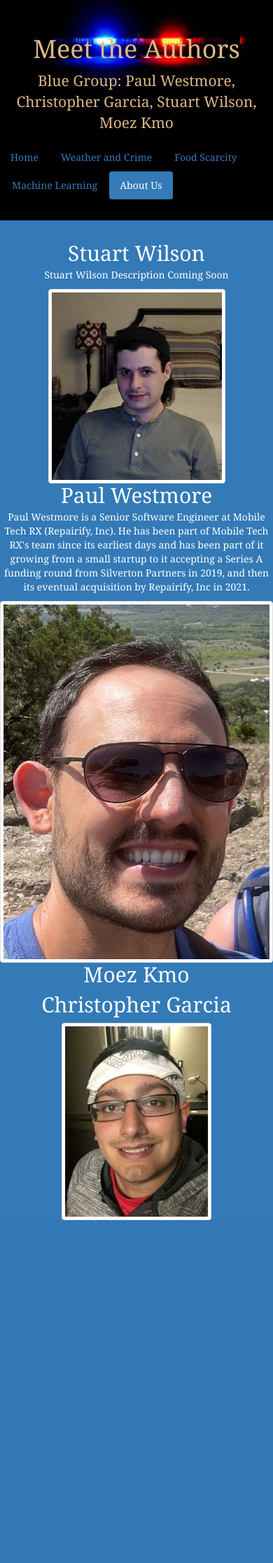
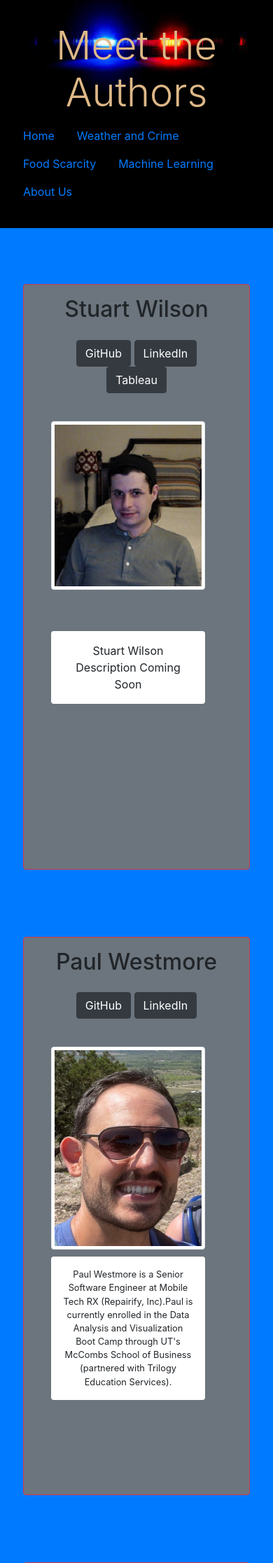
Before and after one commit to ChristopheGarcia1/Crime_Analysis-, a Flask app: page /about in a window 390 px wide. Shown: the top 2234 px of the page at 70% size. Before the commit the page ends 1744 px from the top, so only its background shows below. Run offline with Flask 2, Linux system fonts and the light colour scheme; some libraries are stand-ins or nearby versions.

Commit message:
working on HTML and CSS to unify look of project

```diff
--- a/src/app.py
+++ b/src/app.py
@@ -24,7 +24,7 @@ def about():
    data = {
       'path': local_path,
       'paul': {
-         'description': "Paul Westmore is a Senior Software Engineer at Mobile Tech RX (Repairify, Inc). He has been part of Mobile Tech RX's team since its earliest days and has been part of it growing from a small startup to it accepting a Series A funding round from Silverton Partners in 2019, and then its eventual acquisition by Repairify, Inc in 2021.",
+         'description': "Paul Westmore is a Senior Software Engineer at Mobile Tech RX (Repairify, Inc).Paul is currently enrolled in the Data Analysis and Visualization Boot Camp through UT's McCombs School of Business (partnered with Trilogy Education Services).",
          'gh': "https://github.com/pswestmore72",
          'linked': "www.linkedin.com/in/paul-westmore-a11040a9",
       },
@@ -37,7 +37,7 @@ def about():
          'description': "Stuart Wilson Description Coming Soon",
          'gh': "https://github.com/PSWil",
          'linked': "https://www.linkedin.com/in/paul-wilson-9a6234214/",
-         'Tableau': "https://public.tableau.com/app/profile/stuart.wilson2140",
+         'tableau': "https://public.tableau.com/app/profile/stuart.wilson2140",
       },
       'moez': {
          'description': "",
--- a/src/static/css/style.css
+++ b/src/static/css/style.css
@@ -1,6 +1,6 @@
 body {
           background-color: #3b3737;
-          font-family:Cambria, Cochin, Georgia, Times, 'Times New Roman', serif;
+          /* font-family:Cambria, Cochin, Georgia, Times, 'Times New Roman', serif; */
           font-size: calc();
           background-position: center;
           }
@@ -12,7 +12,7 @@ body {
           background-size: 100% 100%;
           text-align: center;
           color:burlywood;
-          font-family:Cambria, Cochin, Georgia, Times, 'Times New Roman', serif;
+          /* font-family:Cambria, Cochin, Georgia, Times, 'Times New Roman', serif; */
 }
 
 center {
--- a/src/templates/about.html
+++ b/src/templates/about.html
@@ -5,78 +5,94 @@
     <meta name="viewport" content="width=device-width, initial-scale=1.0" />
     <meta http-equiv="X-UA-Compatible" content="ie=edge" />
     <title>About Us</title>
-    <link rel="stylesheet" href="https://maxcdn.bootstrapcdn.com/bootstrap/3.3.7/css/bootstrap.min.css"/>
+    <link rel="stylesheet" href="https://maxcdn.bootstrapcdn.com/bootstrap/4.0.0/css/bootstrap.min.css" integrity="sha384-Gn5384xqQ1aoWXA+058RXPxPg6fy4IWvTNh0E263XmFcJlSAwiGgFAW/dAiS6JXm" crossorigin="anonymous">
     <link rel="stylesheet" href="{{ url_for('static', filename='css/style.css') }}">
   </head>
   <body>
     <div class= "contatiner bg-primary dark">
       <div class="row">
-        <!-- Add Jumbotron to Header -->
-        <div class=" col-md jumbotron text-center container bg-primary dark">
-          <h1>Meet the Authors</h1>
-          <p>Blue Group: Paul Westmore, Christopher Garcia, Stuart Wilson, Moez Kmo</p>
-          <ul class="nav nav-pills">
-            <li><a href="{{ data.path }}/">  Home  </a></li>
-            <li><a href="{{ data.path }}/weather">  Weather and Crime  </a> </li>
-            <li><a href="{{ data.path }}/food">  Food Scarcity  </a> </li>
-            <li><a href="{{ data.path }}/machine-learning">  Machine Learning  </a> </li>
-            <li class="active"><a href="{{ data.path }}/about">  About Us  </a> </li>
-          </ul>
+        <div class="col-md jumbotron text-center container">
+          <h1 class="display-4">Meet the Authors</h1>
+          <nav class="nav float-left ml-3">
+            <a class="nav-link" href="{{ data.path }}/">Home</a>
+            <a class="nav-link" href="{{ data.path }}/weather">Weather and Crime</a>
+            <a class="nav-link" href="{{ data.path }}/food">Food Scarcity</a>
+            <a class="nav-link" href="{{ data.path }}/machine-learning">Machine Learning</a>
+            <a class="nav-link active" href="{{ data.path }}/about">About Us</a>
+          </nav>
         </div>
-        </div>
-    <!-- Add section for each contributer -->
-    <div class="row" id="mars-news">
-        <div class="col-md-6 text-center">
-          <div class="media">
-            <div class="media-body">
-              <h2 class="media-heading">Stuart Wilson</h2>
-              <p>{{ data.stuart.description }}</p>
-              <div class="col-md">
-                <div class=center>
-                  <img class="img-thumbnail" src="{{ url_for('static', filename='images/stuart_profile.png') }}">
-                </div>
-              </div>
+      </div>
+      <!-- Add section for each contributer -->
+      <div class="row" style="color: #212529;">
+        <!-- Stuart -->
+        <div class="col-md-5 text-center bg-secondary border border-danger rounded m-5 p-3">
+          <h2 class="media-heading">Stuart Wilson</h2>
+          <div class="p-3 center mx-auto">
+            <a class="btn btn-dark" href="{{ data.stuart.gh }}" role="button">GitHub</a>
+            <a class="btn btn-dark" href="{{ data.stuart.linked }}" role="button">LinkedIn</a>
+            <a class="btn btn-dark" href="{{ data.stuart.tableau }}" role="button">Tableau</a>
+          </div>
+          <div class="m-3 p-2 row mx-auto">
+            <div class="col-auto" style="width: 250px; height: 300px;">
+              <img class="img-thumbnail" src="{{ url_for('static', filename='images/stuart_profile.png') }}">
+            </div>
+            <div class="col-auto" style="width: 250px; height: 300px;">
+              <p class="p-3 bg-white rounded center text-center ">{{ data.stuart.description }}</p>
             </div>
           </div>
         </div>
-        <div class="col-md-6 text-center">
-          <div class="media">
-            <div class="media-body">
-              <h2 class="media-heading">Paul Westmore</h2>
-              <p>{{ data.paul.description }}</p>
-              <div class="col-md">
-                <div class=center>
-                  <img class="img-thumbnail" src="{{ url_for('static', filename='images/paul_profile.jpg') }}">
-                </div>
+        <!-- Paul -->
+        <div class="col-md-5 text-center bg-secondary border border-danger rounded m-5 p-3">
+          <h2 class="media-heading">Paul Westmore</h2>
+          <div class="p-3 center mx-auto">
+            <a class="btn btn-dark" href="{{ data.paul.gh }}" role="button">GitHub</a>
+            <a class="btn btn-dark" href="{{ data.paul.linked }}" role="button">LinkedIn</a>
+          </div>
+          <div class="m-3 p-2 row mx-auto">
+            <div class="col-auto" style="width: 250px; height: 300px;">
+              <img class="img-thumbnail" src="{{ url_for('static', filename='images/paul_profile.jpg') }}">
             </div>
+            <div class="col-auto" style="width: 250px; height: 300px;">
+              <p class="p-3 bg-white rounded center text-center" style="font-size:0.8rem;">{{ data.paul.description }}</p>
             </div>
           </div>
         </div>
-        <div class="col-md-6 text-center">
-          <div class="media">
-            <div class="media-body">
-              <h2 class="media-heading">Moez Kmo</h2>
-              <p>{{ data.moez.description }}</p>
-              <div class="col-md">
-                <div class=center>
-                  <!-- <img src="images/Put picture here and resize to 204/272"> -->
-                </div>
+      </div>
+      <!-- Add section for each contributer -->
+      <div class="row" style="color: #212529;">
+        <!-- Moez -->
+        <div class="col-md-5 text-center bg-secondary border border-danger rounded m-5 p-3">
+          <h2 class="media-heading">Moez Kmo</h2>
+          <div class="p-3 center mx-auto">
+            <a class="btn btn-dark" href="{{ data.moez.gh }}" role="button">GitHub</a>
+            <a class="btn btn-dark" href="{{ data.moez.linked }}" role="button">LinkedIn</a>
+            <a class="btn btn-dark" href="{{ data.moez.tableau }}" role="button">Tableau</a>
+          </div>
+          <div class="m-3 p-2 row mx-auto">
+            <div class="col-auto" style="width: 250px; height: 300px;">
+              <img class="img-thumbnail" src="{{ url_for('static', filename='images/stuart_profile.png') }}">
             </div>
+            <div class="col-auto" style="width: 250px; height: 300px;">
+              <p class="p-3 bg-white rounded center text-center ">{{ data.moez.description }}</p>
             </div>
           </div>
         </div>
-        <div class="col-md-6 text-center">
-          <div class="media">
-            <div class="media-body">
-              <h2 class="media-heading">Christopher Garcia</h2>
-              <p>{{ data.chris.description }}</p>
-              <div class="col-md">
-                <div class=center>
-                  <img class="img-thumbnail" src="{{ url_for('static', filename='images/chris_profile.jpg') }}">
-                </div>
+        <!-- Chris -->
+        <div class="col-md-5 text-center bg-secondary border border-danger rounded m-5 p-3">
+            <h2 class="media-heading">Christopher Garcia</h2>
+            <div class="p-3 center mx-auto">
+              <a class="btn btn-dark" href="{{ data.chris.gh }}" role="button">GitHub</a>
+              <a class="btn btn-dark" href="{{ data.chris.linked }}" role="button">LinkedIn</a>
+              <a class="btn btn-dark" href="{{ data.chris.tableau }}" role="button">Tableau</a>
+            </div>
+            <div class="m-3 p-2 row mx-auto">
+              <div class="col-auto" style="width: 250px; height: 300px;">
+                <img class="img-thumbnail" src="{{ url_for('static', filename='images/chris_profile.jpg') }}">
+              </div>
+              <div class="col-auto" style="width: 250px; height: 300px;">
+                <p class="p-3 bg-white rounded center text-center ">{{ data.chris.description }}</p>
               </div>
             </div>
-          </div>
         </div>
       </div>
     </div>
```
Also changed, not shown: src/templates/food.html (+11 -13 lines), src/templates/home.html (+20 -16 lines), src/templates/weather.html (+11 -13 lines).
